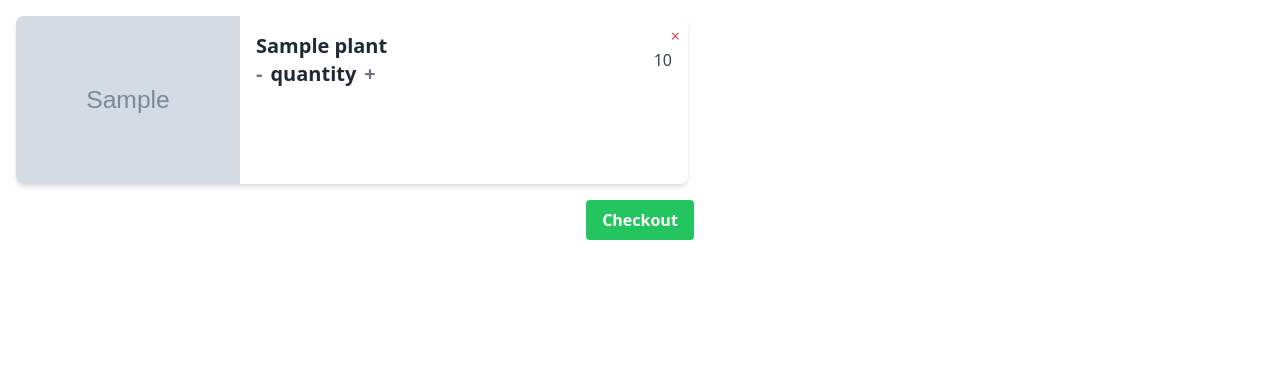
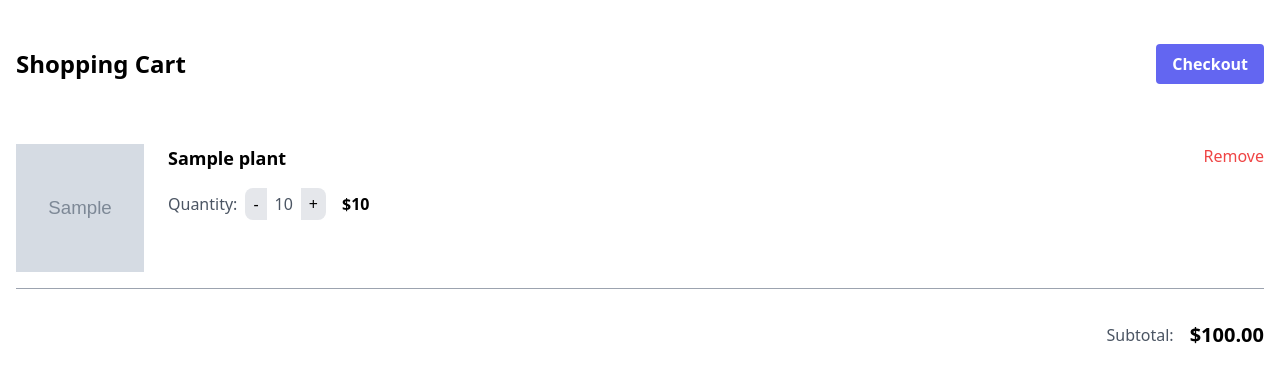
Before and after one commit to NurseryV2/Front-backend, a PHP site: page /cart.php in a window 1280 px wide. Shown: the top 383 px of the page. Run offline with PHP 8.4, Linux system fonts and the light colour scheme; the visitor is signed in with stand-in values (Sample User, id 1); tables that the repository leaves empty or names only in its code hold one stand-in row (values such as "Sample post"); grey boxes marked "Sample" are stand-in pictures; some libraries are stand-ins or nearby versions.

Commit message:
improving the ui of card

```diff
--- a/client/cart.php
+++ b/client/cart.php
@@ -1,40 +1,42 @@
 <?php
 include("db.php");
 session_start();
+
 $email = $_SESSION['LOGINEMAIL'];
 $userQuery = "SELECT user_id FROM users WHERE email = '$email'";
 $userResult = mysqli_query($conn, $userQuery);
+
+if ($userResult) {
     $row = mysqli_fetch_assoc($userResult);
-$userid = $row['user_id'];
+    $userID = $row['user_id'];
 
     if (isset($_POST['checkout'])) {
-    if ($userResult) {
         $basketQuery = $conn->prepare("SELECT plant_id, COUNT(*) as quantity FROM basket WHERE user_id = ? GROUP BY plant_id");
-        $basketQuery->bind_param("i", $userid);
+        $basketQuery->bind_param("i", $userID);
         $basketQuery->execute();
         $results = $basketQuery->get_result();
 
         while ($row = $results->fetch_assoc()) {
-            $plantid = $row['plant_id'];
+            $plantID = $row['plant_id'];
 
-            $commandQuery = $conn->prepare("INSERT INTO commands(user_id,plant_id) VALUES(?,?)");
-            $commandQuery->bind_param("ii", $userid, $plantid);
+            $commandQuery = $conn->prepare("INSERT INTO commands(user_id, plant_id) VALUES(?, ?)");
+            $commandQuery->bind_param("ii", $userID, $plantID);
             $commandQuery->execute();
         }
 
-        $delete_basket = $conn->prepare("DELETE FROM basket WHERE user_id = ?");
-        $delete_basket->bind_param("i", $userid);
-        $delete_basket->execute();
+        $deleteBasketQuery = $conn->prepare("DELETE FROM basket WHERE user_id = ?");
+        $deleteBasketQuery->bind_param("i", $userID);
+        $deleteBasketQuery->execute();
     }
 }
 
 // Handle remove action
 if (isset($_POST['remove'])) {
-    $plantidToRemove = $_POST['plantId'];
+    $plantIDToRemove = $_POST['plantId'];
 
     // Use prepared statement to delete the plant from the basket
     $deletePlantQuery = $conn->prepare("DELETE FROM basket WHERE user_id = ? AND plant_id = ?");
-    $deletePlantQuery->bind_param("ii", $userid, $plantidToRemove);
+    $deletePlantQuery->bind_param("ii", $userID, $plantIDToRemove);
     $deletePlantQuery->execute();
 }
 
@@ -46,55 +48,66 @@ if (isset($_POST['remove'])) {
 <head>
     <meta charset="UTF-8">
     <meta name="viewport" content="width=device-width, initial-scale=1.0">
-    <title>Document</title>
-    <script src="https://cdn.tailwindcss.com"></script>
-    <link href="https://cdn.jsdelivr.net/npm/daisyui@4.4.9/dist/full.min.css" rel="stylesheet" type="text/css" />
-    <link href="https://unpkg.com/tailwindcss@^2/dist/tailwind.min.css" rel="stylesheet" />
-    <script defer src="https://unpkg.com/alpinejs@3.2.3/dist/cdn.min.js"></script>
+    <title>Shopping Cart</title>
+    <link rel="stylesheet" href="https://cdn.jsdelivr.net/npm/tailwindcss@2.2.19/dist/tailwind.min.css">
 </head>
 
 <body>
 
+    <div class="container mx-auto px-4 py-8">
+        <div class="flex flex-col md:flex-row md:justify-between md:items-center">
+            <h1 class="text-2xl font-bold my-4">Shopping Cart</h1>
+            <form method="post" action="">
+                <button class="bg-indigo-500 hover:bg-indigo-700 text-white font-bold py-2 px-4 rounded" type="submit"
+                    name="checkout" value="checkout">
+                    Checkout
+                </button>
+            </form>
+        </div>
+        <div class="mt-8">
             <?php
-    $select = "SELECT *
+        $selectQuery = "SELECT *
         FROM basket
         JOIN plants ON plants.id = basket.plant_id
-    WHERE user_id = $userid";
-    $query = mysqli_query($conn, $select);
+        WHERE user_id = $userID";
+        $queryResult = mysqli_query($conn, $selectQuery);
 
-    while ($plantInfo = mysqli_fetch_assoc($query)) {
+        while ($plantInfo = mysqli_fetch_assoc($queryResult)) {
             ?>
             <form method="post" action="">
-        <div class="flex max-w-2xl bg-white shadow-md rounded-lg overflow-hidden my-4 mx-4 relative">
-            <button class="text-red-500 hover:text-red-700 cursor-pointer absolute top-2 right-2" type="submit"
-                name="remove" value="1">
-                <input type="hidden" name="plantId" value="<?php echo $plantInfo['plant_id'] ?>">&times;
+                <div class="flex flex-col md:flex-row border-b border-gray-400 py-4">
+                    <div class="flex-shrink-0">
+                        <img src="<?php echo $plantInfo['image_url']; ?>" alt="Product image"
+                            class="w-32 h-32 object-cover">
+                    </div>
+                    <div class="mt-4 md:mt-0 md:ml-6">
+                        <div class="flex items-center">
+                            <h2 class="text-lg font-bold"><?php echo $plantInfo['name']; ?></h2>
+                        </div>
+                        <div class="mt-4 flex items-center">
+                            <span class="mr-2 text-gray-600">Quantity:</span>
+                            <div class="flex items-center">
+                                <button class="bg-gray-200 rounded-l-lg px-2 py-1" type="submit" name="decrease"
+                                    value="1">
+                                    <input type="hidden" name="plantId" value="<?php echo $plantInfo['plant_id']; ?>">
+                                    -
                                 </button>
-
-            <div class="w-1/3">
-                <img class="w-full h-auto object-cover" src="<?php echo $plantInfo['image_url'] ?>"
-                    alt="<?php echo $plantInfo['name'] ?>">
-            </div>
-            <div class="w-2/3 p-4">
-                <div class="flex justify-between items-center mb-2">
-                    <div class="font-bold text-xl">
-                        <?php echo $plantInfo['name'] ?>
-                        <div class="flex items-center">
-                            <button class="text-gray-500 hover:text-gray-700" type="submit" name="decrease" value="1">
-                                <input type="hidden" name="plantId" value="<?php echo $plantInfo['plant_id'] ?>">-
-                            </button>
-                            <span class="mx-2">
-                                <?php echo "quantity" ?>
-                            </span>
-                            <button class="text-gray-500 hover:text-gray-700" type="submit" name="increase" value="1">
-                                <input type="hidden" name="plantId" value="<?php echo $plantInfo['plant_id'] ?>">+
+                                <span class="mx-2 text-gray-600"><?php echo $plantInfo['quantity']; ?></span>
+                                <button class="bg-gray-200 rounded-r-lg px-2 py-1" type="submit" name="increase"
+                                    value="1">
+                                    <input type="hidden" name="plantId" value="<?php echo $plantInfo['plant_id']; ?>">
+                                    +
                                 </button>
                             </div>
+                            <span class="ml-4 font-bold">$<?php echo $plantInfo['price']; ?></span>
                         </div>
-                    <p class="text-gray-700 text-base">
-                        <?php echo $plantInfo['price'] ?>
-                    </p>
                     </div>
+                    <div class="ml-auto">
+                        <!-- Moved delete button to the left -->
+                        <button class="text-red-500 hover:text-red-700" type="submit" name="remove" value="1">
+                            <input type="hidden" name="plantId" value="<?php echo $plantInfo['plant_id']; ?>">
+                            Remove
+                        </button>
                     </div>
                 </div>
             </form>
@@ -102,12 +115,20 @@ if (isset($_POST['remove'])) {
             }
             ?>
 
-    <form method="post" action="">
-        <div class="flex justify-center mt-4">
-            <button class="bg-green-500 hover:bg-green-700 text-white font-bold py-2 px-4 rounded" type="submit"
-                name="checkout" value="checkout">Checkout</button>
         </div>
-    </form>
+        <div class="flex justify-end items-center mt-8">
+            <span class="text-gray-600 mr-4">Subtotal:</span>
+            <?php
+$subtotalQuery = "SELECT SUM(plants.price * basket.quantity) as total
+FROM basket
+JOIN plants ON plants.id = basket.plant_id
+WHERE user_id = $userID";
+$subtotalResult = mysqli_query($conn, $subtotalQuery);
+$subtotal = mysqli_fetch_assoc($subtotalResult)['total'];
+        ?>
+            <span class="text-xl font-bold">$<?php echo number_format($subtotal, 2); ?></span>
+        </div>
+    </div>
 
 </body>
 
```
Also changed, not shown: client/index.php (+22 -7 lines). Lines whose indentation alone changed are shown as unchanged.
